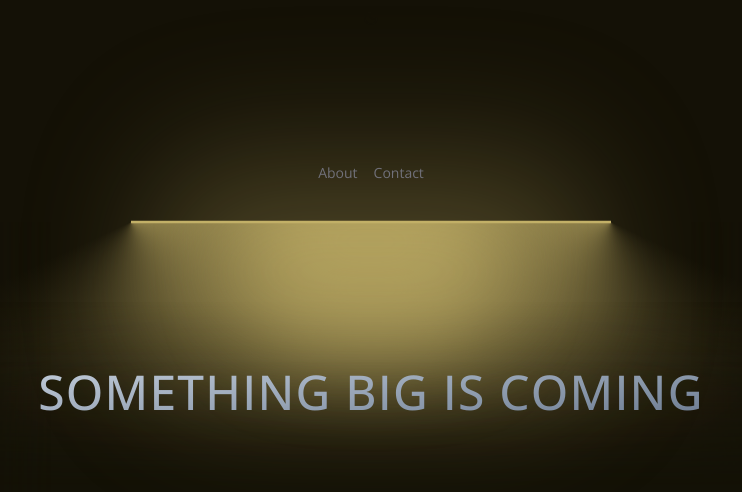
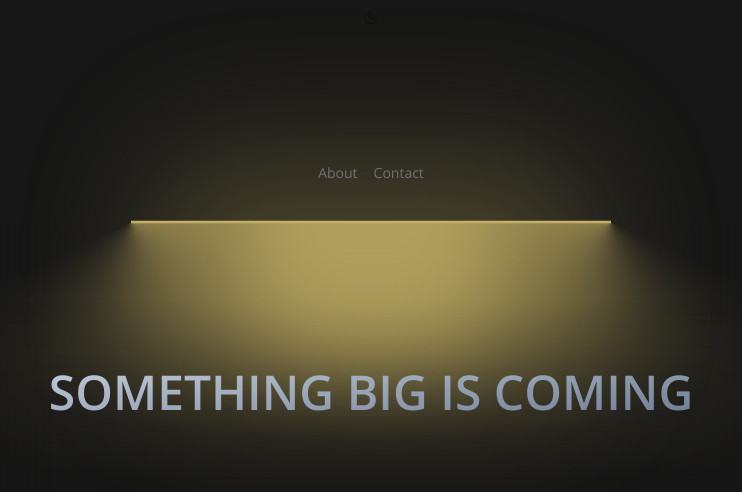
Before and after one commit to waliyinnura/landing-page, a Next.js app: page / in a window 1280 px wide. Shown: the top 492 px of the page, without its empty margins (269-1011 px from the left). Built offline with nearby package versions, Linux system fonts and the light colour scheme.

Commit message:
chore: changes theme

```diff
--- a/app/about/page.tsx
+++ b/app/about/page.tsx
@@ -1,12 +1,14 @@
-import About from "@/components/About";
+import AboutPage from "@/components/About";
 import React from "react";
 
-const AboutPage = () => {
+const About = () => {
   return (
-    <main className="relative flex justify-center h-screen w-screen bg-grey dark:bg-gold-700">
-      <About />
+    <main className="relative flex justify-center h-full w-full bg-neutral-200 dark:bg-neutral-900">
+      <div className="w-full max-w-7xl">
+        <AboutPage />
+      </div>
     </main>
   );
 };
 
-export default AboutPage;
+export default About;
--- a/app/page.tsx
+++ b/app/page.tsx
@@ -3,8 +3,8 @@ import React from "react";
 
 const Home = () => {
   return (
-    <main className="relative flex justify-center h-screen w-screen bg-grey dark:bg-gold-700">
-      <div className="w-full h-full max-w-7xl">
+    <main className="relative flex justify-center h-screen w-screen bg-neutral-200 dark:bg-neutral-900">
+      <div className="w-full max-w-7xl">
         <Hero />
       </div>
     </main>
--- a/components/About.tsx
+++ b/components/About.tsx
@@ -4,21 +4,21 @@ import { FaAnglesLeft } from "react-icons/fa6";
 import Link from "next/link";
 import Image from "next/image";
 
-const About = () => {
+const AboutPage = () => {
   const cards = data.map((card, index) => (
     <Card key={card.src} card={card} index={index} />
   ));
 
   return (
-    <div>
-      <Link href="/" className="relative ml-4">
-        <FaAnglesLeft className="invert dark:invert-0" />
+    <>
+      <Link href="/">
+        <FaAnglesLeft className="m-4 mb-6 invert dark:invert-0" />
       </Link>
-      <h2 className="m-4 mt-8 mx-auto text-xl md:text-5xl font-bold text-neutral-800 dark:text-neutral-200 font-sans">
+      <h2 className="m-4 mb-6 text-xl md:text-5xl font-bold text-neutral-800 dark:text-neutral-200">
         Who we are?
       </h2>
       <Carousel items={cards} />
-    </div>
+    </>
   );
 };
 
@@ -33,7 +33,7 @@ const DummyContent = () => {
           >
             <p className="text-neutral-600 dark:text-neutral-400 text-base md:text-2xl font-sans max-w-3xl mx-auto">
               <span className="font-bold text-neutral-700 dark:text-neutral-200">
-                The first rule of Apple club is that you boast about Apple club.
+                The first rule of Apple club is that you boast Page Apple club.
               </span>{" "}
               Keep a journal, quickly jot down a grocery list, and take amazing
               class notes. Want to convert those notes to text? No problem.
@@ -94,4 +94,4 @@ const data = [
   },
 ];
 
-export default About;
+export default AboutPage;
--- a/components/Hero.tsx
+++ b/components/Hero.tsx
@@ -14,7 +14,7 @@ const Hero = () => {
           duration: 0.8,
           ease: "easeInOut",
         }}
-        className="mt-8 uppercase bg-gradient-to-br dark:from-slate-300 from-slate-400 dark:to-slate-500 to-slate-800 py-4 bg-clip-text text-center text-3xl font-medium tracking-wide text-transparent md:text-5xl"
+        className="mt-8 uppercase bg-gradient-to-br dark:from-slate-300 from-slate-400 dark:to-slate-500 to-slate-800 py-4 bg-clip-text text-center text-3xl font-semibold text-transparent md:text-5xl"
       >
         Something Big is Coming
       </motion.h1>
--- a/components/ui/CardCarousel.tsx
+++ b/components/ui/CardCarousel.tsx
@@ -91,9 +91,9 @@ export const Carousel = ({ items, initialScroll = 0 }: CarouselProps) => {
     <CarouselContext.Provider
       value={{ onCardClose: handleCardClose, currentIndex }}
     >
-      <div className="relative w-full">
+      <div className="relative w-full bg-neutral-200 dark:bg-neutral-900">
         <div
-          className="flex w-full overflow-x-scroll overscroll-x-auto scroll-smooth py-10 [scrollbar-width:none] md:py-10"
+          className="flex w-full overflow-x-scroll overscroll-x-auto scroll-smooth pb-10 [scrollbar-width:none] md:pb-10"
           ref={carouselRef}
           onScroll={checkScrollability}
         >
@@ -106,7 +106,7 @@ export const Carousel = ({ items, initialScroll = 0 }: CarouselProps) => {
           <div
             className={cn(
               "flex flex-row justify-start gap-4 pl-4",
-              "mx-auto max-w-7xl" // remove max-w-4xl if you want the carousel to span the full width of its container
+              "max-w-7xl" // remove max-w-4xl if you want the carousel to span the full width of its container
             )}
           >
             {items.map((item, index) => (
@@ -133,7 +133,7 @@ export const Carousel = ({ items, initialScroll = 0 }: CarouselProps) => {
             ))}
           </div>
         </div>
-        <div className="mr-10 flex justify-end gap-2">
+        <div className="flex justify-end gap-2 mb-4">
           <button
             className="relative z-40 flex h-10 w-10 items-center justify-center rounded-full bg-gray-100 disabled:opacity-50"
             onClick={scrollLeft}
--- a/components/ui/Lamp.tsx
+++ b/components/ui/Lamp.tsx
@@ -20,7 +20,7 @@ export const LampContainer = ({
   return (
     <div
       className={cn(
-        "relative flex h-full flex-col items-center justify-center overflow-hidden bg-grey dark:bg-gold-700 w-full rounded-md z-0",
+        "relative flex h-full flex-col items-center justify-center overflow-hidden bg-neutral-200 dark:bg-neutral-900 w-full rounded-md z-0",
         className
       )}
     >
@@ -65,8 +65,8 @@ export const LampContainer = ({
           }}
           className="absolute inset-auto right-1/2 h-56 overflow-visible w-[30rem] bg-gradient-conic from-gold-300 via-transparent to-transparent text-white [--conic-position:from_70deg_at_center_top]"
         >
-          <div className="absolute  w-[100%] left-0 bg-grey dark:bg-gold-700 h-40 bottom-0 z-20 [mask-image:linear-gradient(to_top,white,transparent)]" />
-          <div className="absolute  w-40 h-[100%] left-0 bg-grey dark:bg-gold-700  bottom-0 z-20 [mask-image:linear-gradient(to_right,white,transparent)]" />
+          <div className="absolute  w-[100%] left-0 bg-neutral-200 dark:bg-neutral-900 h-40 bottom-0 z-20 [mask-image:linear-gradient(to_top,white,transparent)]" />
+          <div className="absolute  w-40 h-[100%] left-0 bg-neutral-200 dark:bg-neutral-900  bottom-0 z-20 [mask-image:linear-gradient(to_right,white,transparent)]" />
         </motion.div>
         <motion.div
           initial={{ opacity: 0.5, width: "15rem" }}
@@ -81,10 +81,10 @@ export const LampContainer = ({
           }}
           className="absolute inset-auto left-1/2 h-56 w-[30rem] bg-gradient-conic from-transparent via-transparent to-gold-300 text-white [--conic-position:from_290deg_at_center_top]"
         >
-          <div className="absolute  w-40 h-[100%] right-0 bg-grey dark:bg-gold-700  bottom-0 z-20 [mask-image:linear-gradient(to_left,white,transparent)]" />
-          <div className="absolute  w-[100%] right-0 bg-grey dark:bg-gold-700 h-40 bottom-0 z-20 [mask-image:linear-gradient(to_top,white,transparent)]" />
+          <div className="absolute  w-40 h-[100%] right-0 bg-neutral-200 dark:bg-neutral-900  bottom-0 z-20 [mask-image:linear-gradient(to_left,white,transparent)]" />
+          <div className="absolute  w-[100%] right-0 bg-neutral-200 dark:bg-neutral-900 h-40 bottom-0 z-20 [mask-image:linear-gradient(to_top,white,transparent)]" />
         </motion.div>
-        <div className="absolute top-1/2 h-48 w-full translate-y-12 scale-x-150 bg-grey dark:bg-gold-700 blur-2xl"></div>
+        <div className="absolute top-1/2 h-48 w-full translate-y-12 scale-x-150 bg-neutral-200 dark:bg-neutral-900 blur-2xl"></div>
         <div className="absolute top-1/2 z-50 h-48 w-full bg-transparent opacity-10 backdrop-blur-md"></div>
         <div className="absolute inset-auto z-50 h-36 w-[28rem] -translate-y-1/2 rounded-full bg-gold-300 opacity-50 blur-3xl"></div>
         <motion.div
@@ -108,7 +108,7 @@ export const LampContainer = ({
           className="absolute inset-auto z-50 h-0.5 w-[30rem] -translate-y-[7rem] bg-gold-200 "
         ></motion.div>
 
-        <div className="absolute inset-auto z-40 h-44 w-full -translate-y-[12.5rem] bg-grey dark:bg-gold-700 "></div>
+        <div className="absolute inset-auto z-40 h-44 w-full -translate-y-[12.5rem] bg-neutral-200 dark:bg-neutral-900 "></div>
       </div>
 
       <div className="relative z-25 flex -translate-y-[23rem] flex-col items-center px-5">
```
